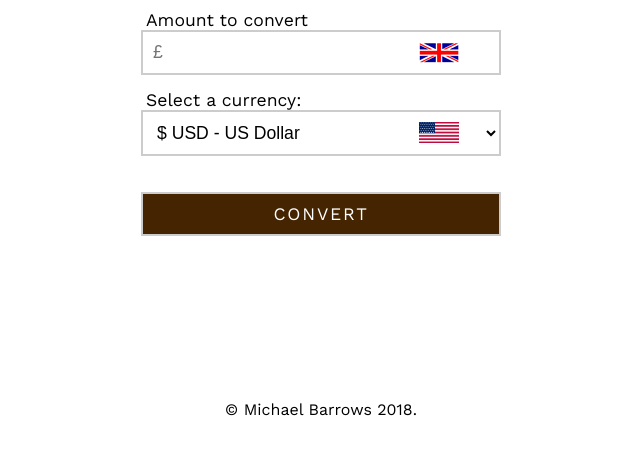
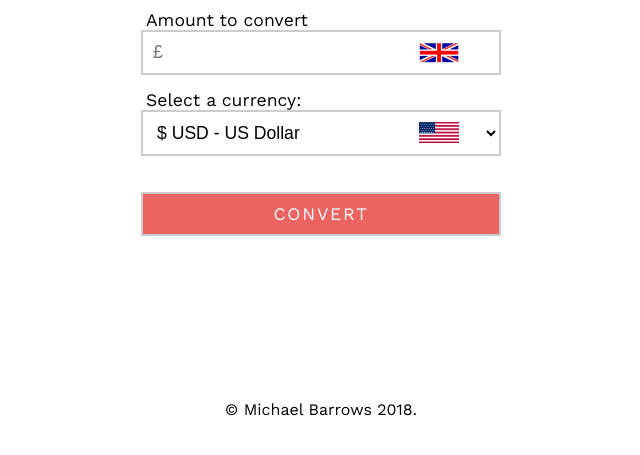
Before and after one commit to MichaelBarrows/CurrencyConverter, a plain HTML site: page index.html in a window 1280 px wide. Shown: the part 81-536 px from the top of the page, without its empty margins (319-959 px from the left). Drawn offline with nearby package versions, Linux system fonts and the light colour scheme.

Commit message:
Commented all css code (SASS)

```diff
--- a/css/sass/styles.scss
+++ b/css/sass/styles.scss
@@ -48,9 +48,8 @@ section {
         margin: 25px 0 0 5px;
         font-size: $form-font-size;
       }
-
+      // Adds the Union Jack flag next to the amount to be converted
       input[name=amount] {
-
           background: url(../img/GBP.png) right 40px center no-repeat;
           background-size: 40px;
       }
@@ -71,7 +70,7 @@ section {
       input[type=submit] {
         margin-top: 1.2em;
         // colour used on doggiegadgets.com
-        background-color: #452402;
+        background-color: #EB6462;
         color: #fff;
         // font used on doggiegadgets.com
         font-family: $work-sans-font;
@@ -85,10 +84,11 @@ section {
           opacity: 0.6;
         }
       }
-      // Styles the individual options in the drop down currencies list
+      // Adds the US flag to the dropdown as this is the first option
       select {
         background: url(../img/USD.png) right 40px center no-repeat;
         background-size: 40px;
+        // Styles the individual options in the drop down currencies list
         option {
           font-family: $work-sans-font;
         }
```
Also changed, not shown: css/styles.css, 1 other file.
